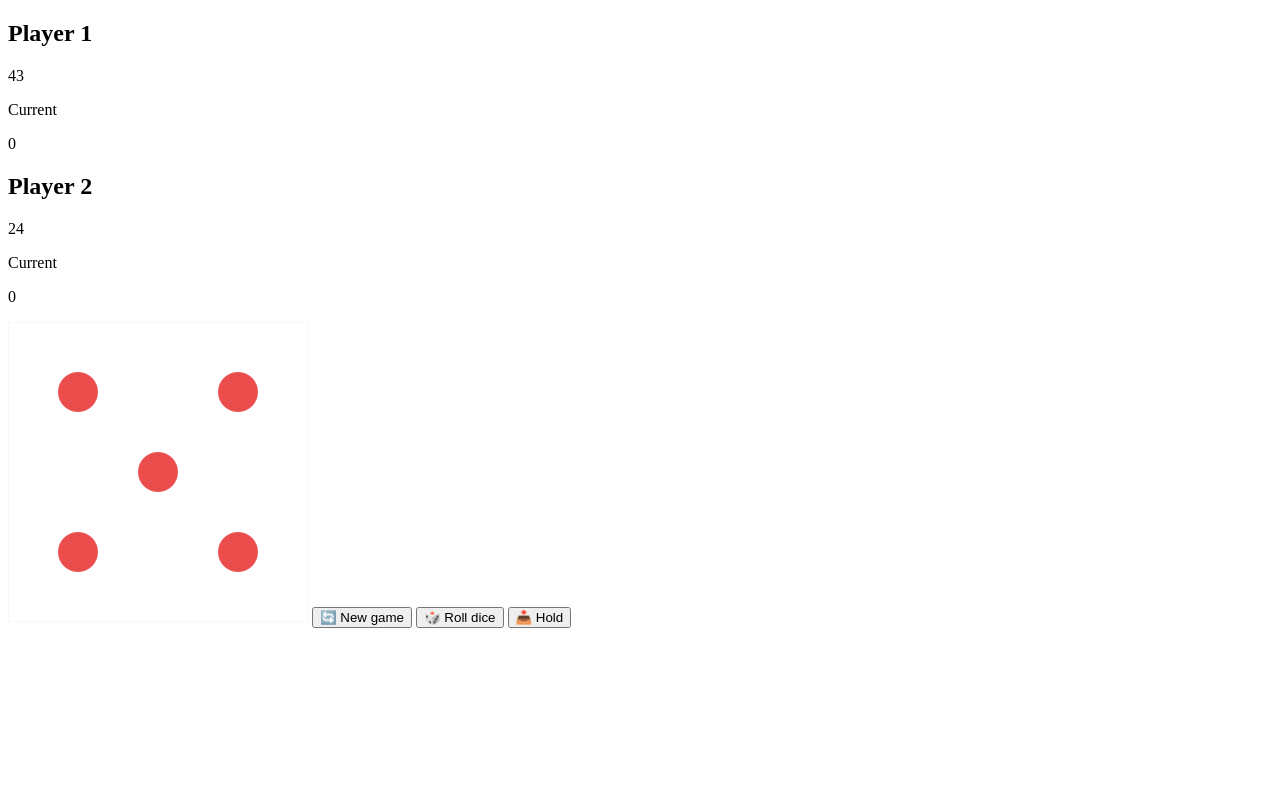
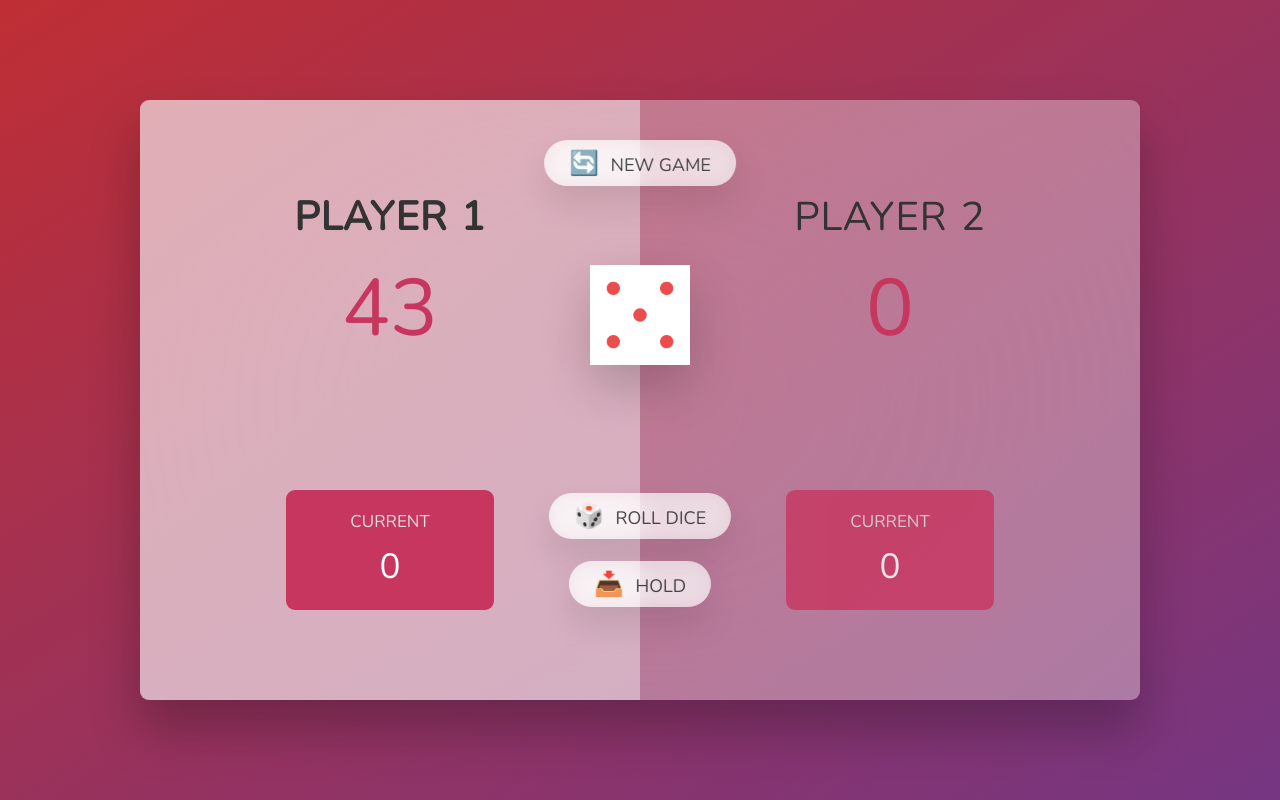
Before and after one commit to kumsal452b/JavaScript-Tutorial, a plain HTML site: page Game With JS 2/index.html in a window 1280 px wide. Drawn offline with nearby package versions, Linux system fonts and the light colour scheme.

Commit message:
implament new element

```diff
--- a/Game With JS 2/index.html
+++ b/Game With JS 2/index.html
@@ -4,7 +4,7 @@
     <meta charset="UTF-8" />
     <meta name="viewport" content="width=device-width, initial-scale=1.0" />
     <meta http-equiv="X-UA-Compatible" content="ie=edge" />
-    <!-- <link rel="stylesheet" href="style.css" /> -->
+    <link rel="stylesheet" href="style.css" />
     <title>Pig Game</title>
   </head>
   <body>
--- a/Game With JS 2/script.js
+++ b/Game With JS 2/script.js
@@ -1 +1,6 @@
 'use strict';
+const score1 = document.querySelector('#score--1');
+const score2 = document.querySelector('#score--2');
+
+score1.textContent = '0';
+score2.textContent = 0;
```
